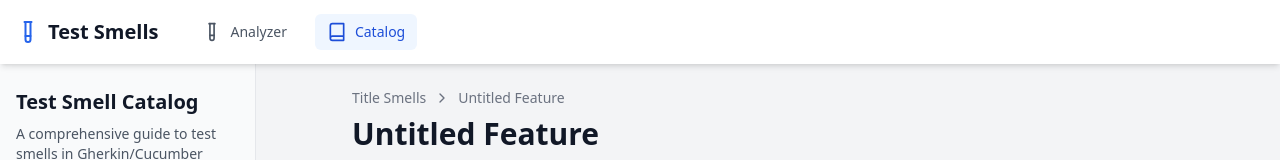
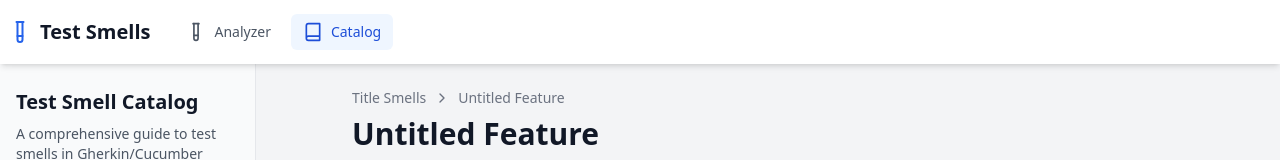
Before and after one commit to felipesantoos/web-smell-detector, a React (Vite) app: page /catalog in a window 1280 px wide. Shown: the top 160 px of the page. Built offline with nearby package versions, Linux system fonts and the light colour scheme.

Commit message:
Improve navbar

```diff
--- a/src/components/Navigation.tsx
+++ b/src/components/Navigation.tsx
@@ -5,16 +5,16 @@ import { TestTube, Book } from 'lucide-react';
 export function Navigation() {
   return (
     <nav className="bg-white shadow-md sticky top-0 z-50">
-      <div className="max-w-7xl mx-auto px-4">
+      <div className="mx-auto px-2">
         <div className="flex items-center justify-between h-16">
-          <div className="flex items-center gap-8">
+          <div className="flex items-center gap-6">
             <div className="flex items-center gap-2">
               <TestTube className="h-6 w-6 text-blue-600" />
               <span className="text-xl font-bold text-gray-900">
                 Test Smells
               </span>
             </div>
-            <div className="flex items-center gap-4">
+            <div className="flex items-center gap-2">
               <NavLink
                 to="/"
                 className={({ isActive }) =>
```
